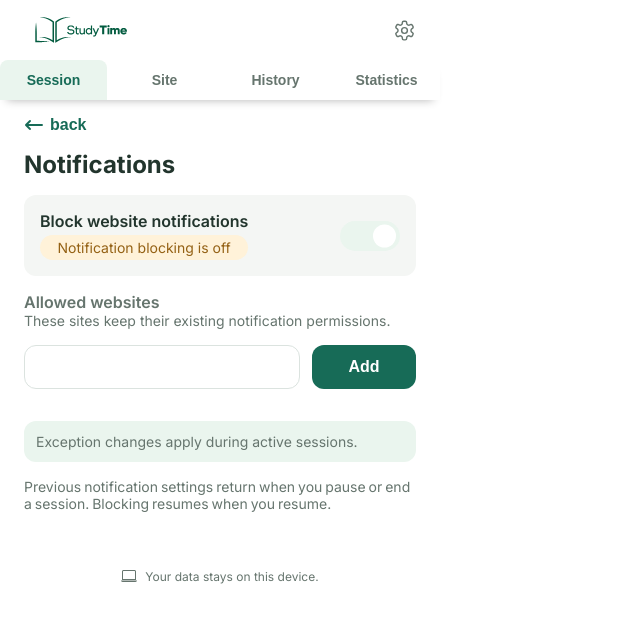
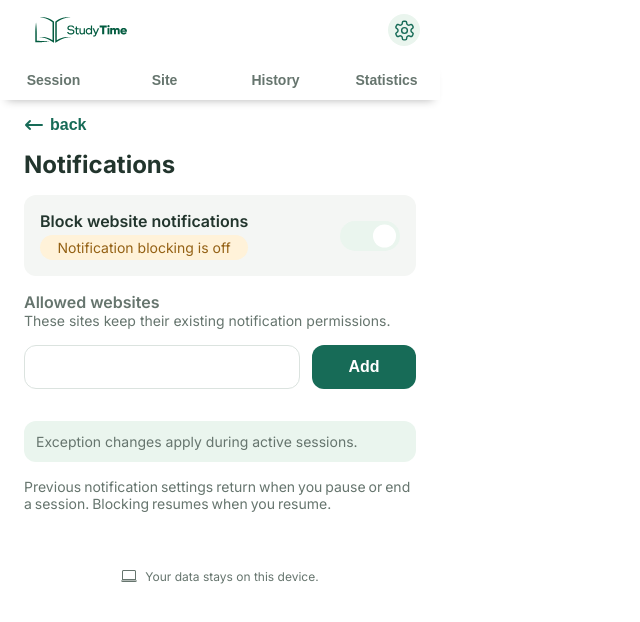
Before and after one commit to Ezzedine-Mohammed/StudyTime, a website: page extension/popup/popup.html in a window 1280 px wide. Both pictures are taken after a click on the button "open-settings". Shown: the whole page, without its empty margins (0-640 px from the left). Drawn offline with Linux system fonts and the light colour scheme.

Commit message:
enable the navigation

```diff
--- a/extension/popup/popup.css
+++ b/extension/popup/popup.css
@@ -122,6 +122,12 @@
     justify-content: center;
     align-items: center;
     transition: var(--main-transition-duration) linear;
+
+    &.tab {
+        width: 32px;
+        height: 32px;
+        border-radius: 50%;
+    }
 }
 
 .settings-btn:hover {
--- a/extension/popup/popup.html
+++ b/extension/popup/popup.html
@@ -23,7 +23,12 @@
       <div class="logo">
         <img src="../assets/logo/header-logo.svg" alt="StudyTime" />
       </div>
-      <button class="settings-btn" title="settings" aria-label="open-settings">
+      <button
+        class="settings-btn tab"
+        title="settings"
+        data-view="settings"
+        aria-label="open-settings"
+      >
         <span class="mask-icon icon-settings" aria-hidden="true"></span>
       </button>
     </header>
@@ -180,9 +185,10 @@
         class="settings"
         aria-labelledby="settings-heading"
         data-screen="settings"
+        hidden
       >
         <button type="button" class="back">
-          <i class="fa-solid fa-arrow-left-long"></i>
+          <i class="fa-solid fa-arrow-left-long" aria-hidden="true"></i>
           <p>back</p>
         </button>
         <h1 id="settings-heading" class="section-title">Notifications</h1>
@@ -231,7 +237,7 @@
               class="remove-exception"
               title="remove exception"
             >
-              <i class="fa-solid fa-trash"></i>
+              <i class="fa-solid fa-trash" aria-hidden="true"></i>
             </button>
           </li> -->
         </ul>
--- a/extension/popup/popup.js
+++ b/extension/popup/popup.js
@@ -0,0 +1,50 @@
+// DOM elements
+const sessionSection = document.getElementById("session");
+const siteSection = document.getElementById("site");
+const historySection = document.getElementById("history");
+const statisticsSection = document.getElementById("statistics");
+const settingsSection = document.getElementById("settings");
+
+// Navigation function
+function navigate(tab) {
+  // Find the destination screen
+  const destination = tab.dataset.view;
+  const nextScreen = document.querySelector(`[data-screen="${destination}"]`);
+
+  if (!nextScreen) return;
+
+  // Find the active tab and its screen
+  const activeTab = document.querySelector(".tab.active");
+
+  if (activeTab) {
+    const currentView = activeTab.dataset.view;
+    const currentScreen = document.querySelector(
+      `[data-screen="${currentView}"]`,
+    );
+
+    activeTab.classList.remove("active");
+
+    if (currentScreen) {
+      currentScreen.hidden = true;
+    }
+  }
+
+  // Activate the destination tab and show its screen
+  tab.classList.add("active");
+  nextScreen.hidden = false;
+}
+
+// Event listener
+document.addEventListener("click", (e) => {
+  const btn = e.currentTarget;
+  navigate(btn);
+});
+
+document.addEventListener("click", (event) => {
+  // navigate listener
+  const tab = event.target.closest(".tab");
+
+  if (!tab) return;
+
+  navigate(tab);
+});
```
